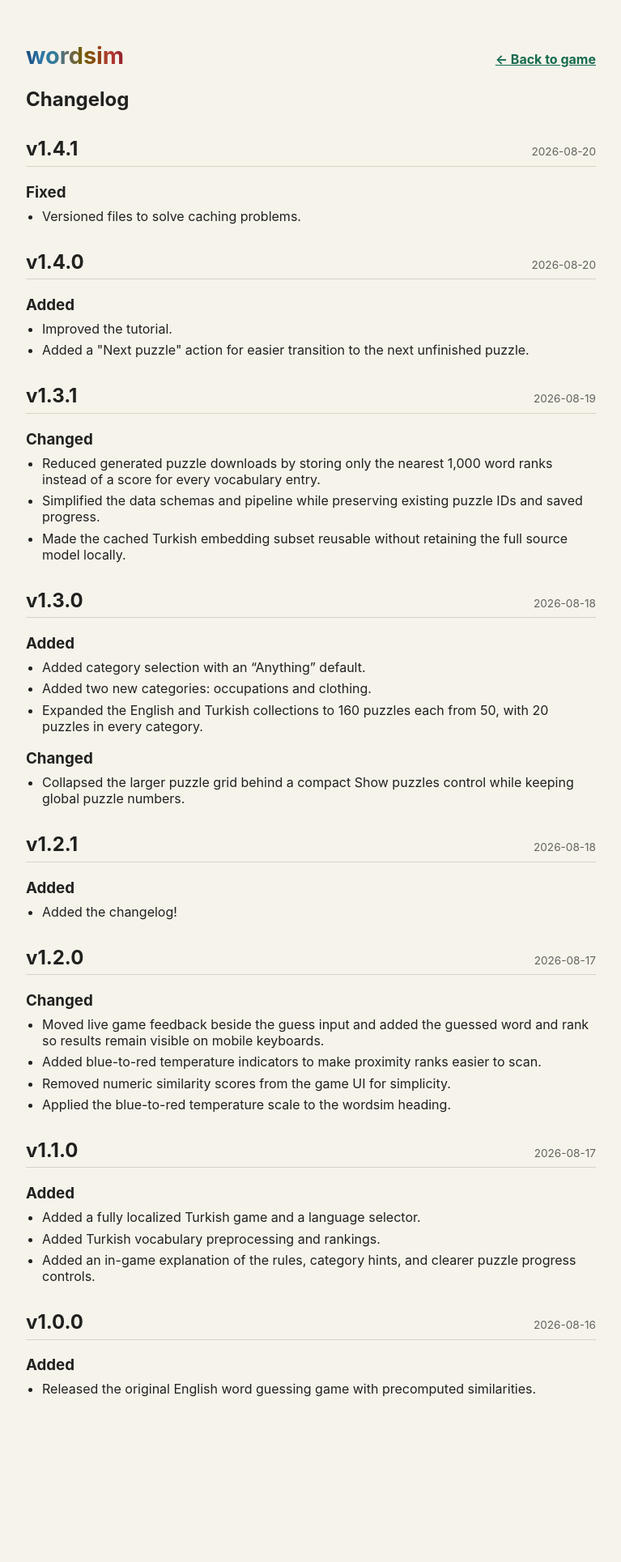
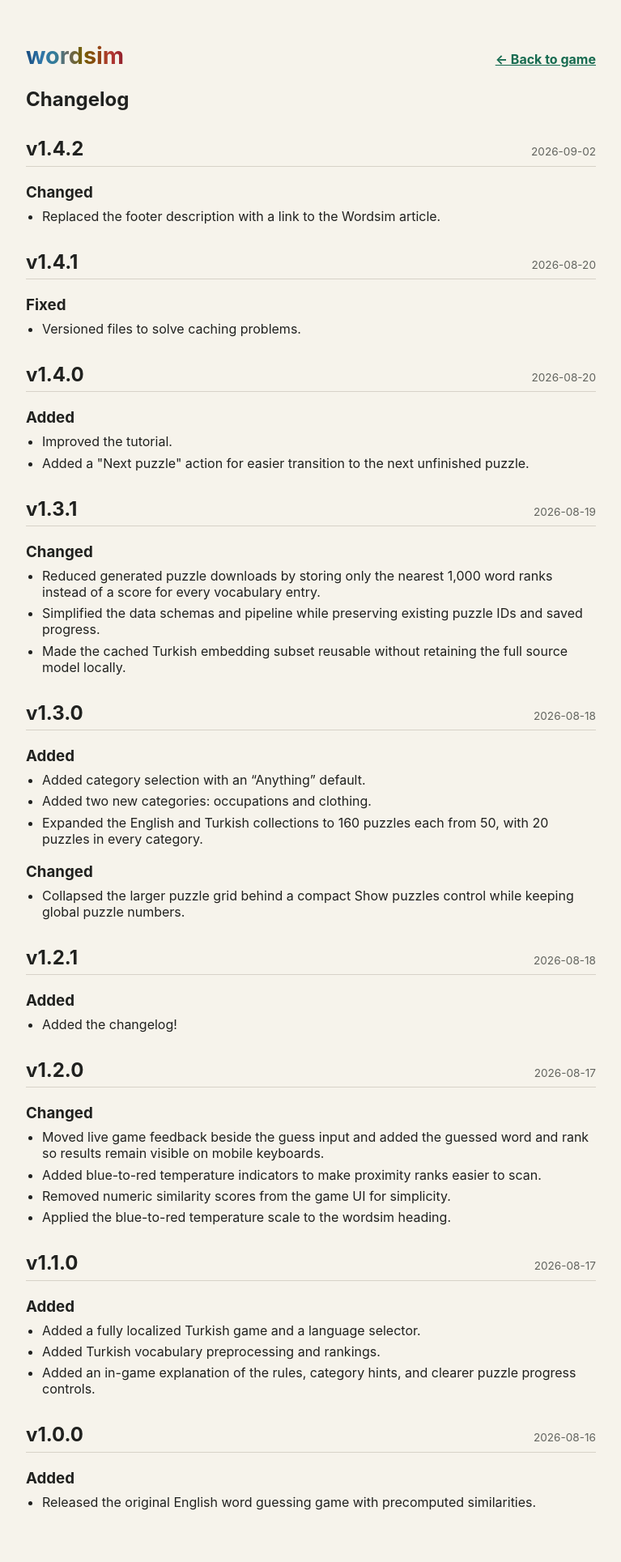
Before and after one commit to cagries/wordsim, a Jekyll site: the page wordsim/changelog.html, which Jekyll copies as it is, in a window 1280 px wide. Shown: the whole page at 81% size, without its empty margins (256-1023 px from the left). Built offline with Jekyll 4.4.1, drawn with Linux system fonts in a browser that asks for light colours; before the commit the page ends 1789 px from its top, so only the background shows below that.

Commit message:
v1.4.2 changes

```diff
--- a/package.json
+++ b/package.json
@@ -1,6 +1,6 @@
 {
   "name": "wordsim",
-  "version": "1.4.1",
+  "version": "1.4.2",
   "license": "MIT",
   "private": true,
   "scripts": {
--- a/pyproject.toml
+++ b/pyproject.toml
@@ -1,6 +1,6 @@
 [project]
 name = "wordsim-pipeline"
-version = "1.4.1"
+version = "1.4.2"
 license = { text = "MIT" }
 requires-python = ">=3.11"
 dependencies = [
--- a/wordsim/changelog.html
+++ b/wordsim/changelog.html
@@ -5,7 +5,7 @@
     <meta name="viewport" content="width=device-width, initial-scale=1">
     <meta name="description" content="Release history for wordsim.">
     <title>Changelog · wordsim</title>
-    <link rel="stylesheet" href="./app.css?v=1.4.1">
+    <link rel="stylesheet" href="./app.css?v=1.4.2">
   </head>
   <body>
     <main class="landing changelog-page">
@@ -15,6 +15,12 @@
       </header>
       <h2>Changelog</h2>
       <div class="changelog-content">
+        <section class="release"><h2><span>v1.4.2</span><time datetime="2026-09-02">2026-09-02</time></h2>
+        <h3>Changed</h3>
+        <ul>
+        <li>Replaced the footer description with a link to the Wordsim article.</li>
+        </ul>
+        </section>
         <section class="release"><h2><span>v1.4.1</span><time datetime="2026-08-20">2026-08-20</time></h2>
         <h3>Fixed</h3>
         <ul>
--- a/wordsim/index.html
+++ b/wordsim/index.html
@@ -5,7 +5,7 @@
     <meta name="viewport" content="width=device-width, initial-scale=1">
     <meta id="meta-description" name="description" content="Guess a hidden word by following semantic similarity.">
     <title>wordsim - word similarity guessing game</title>
-    <link rel="stylesheet" href="./app.css?v=1.4.1">
+    <link rel="stylesheet" href="./app.css?v=1.4.2">
   </head>
   <body>
 <main id="wordsim" class="game-shell" data-data-root="./data">
@@ -132,6 +132,6 @@
     <p class="footer-links"><a id="changelog-link" href="./changelog.html">Changelog</a><span aria-hidden="true"> · <span><a href="mailto:cagri.eser@ceng.metu.edu.tr?subject=[wordsim] feedback">Feedback</a></span> · made with 🫶 by cagri at </span><a href="https://cagrislist.org">cagrislist.org</a>, 2026.</p>
   </footer>
 </main>
-    <script type="module" src="./app.js?v=1.4.1"></script>
+    <script type="module" src="./app.js?v=1.4.2"></script>
   </body>
 </html>
```
Also changed, not shown: tests/package.test.ts (+7 -2 lines), CHANGELOG.md, wordsim/app.js, 1 other file.
